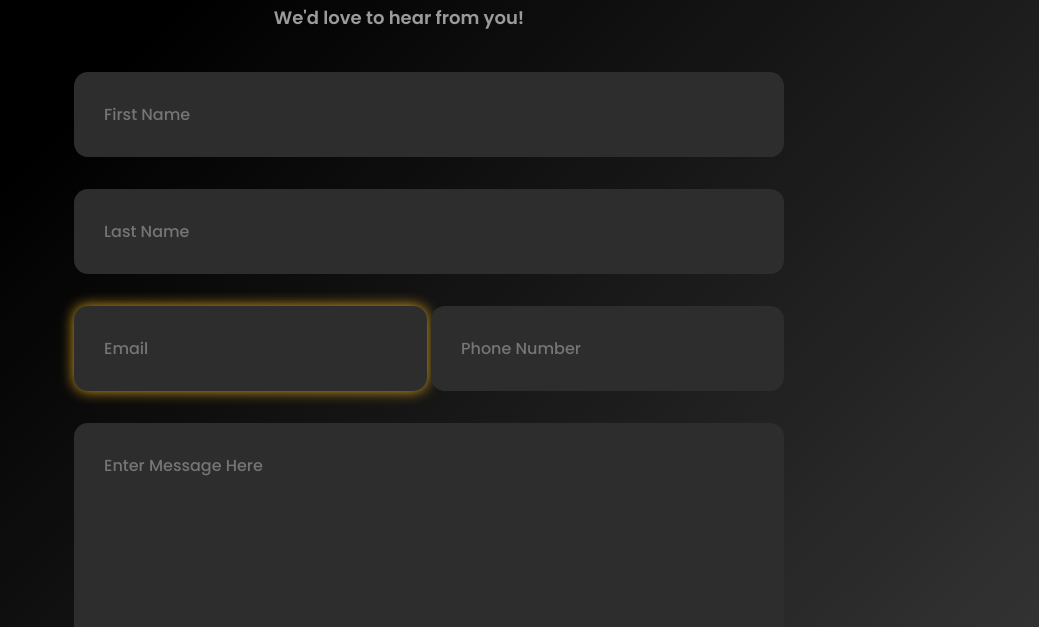
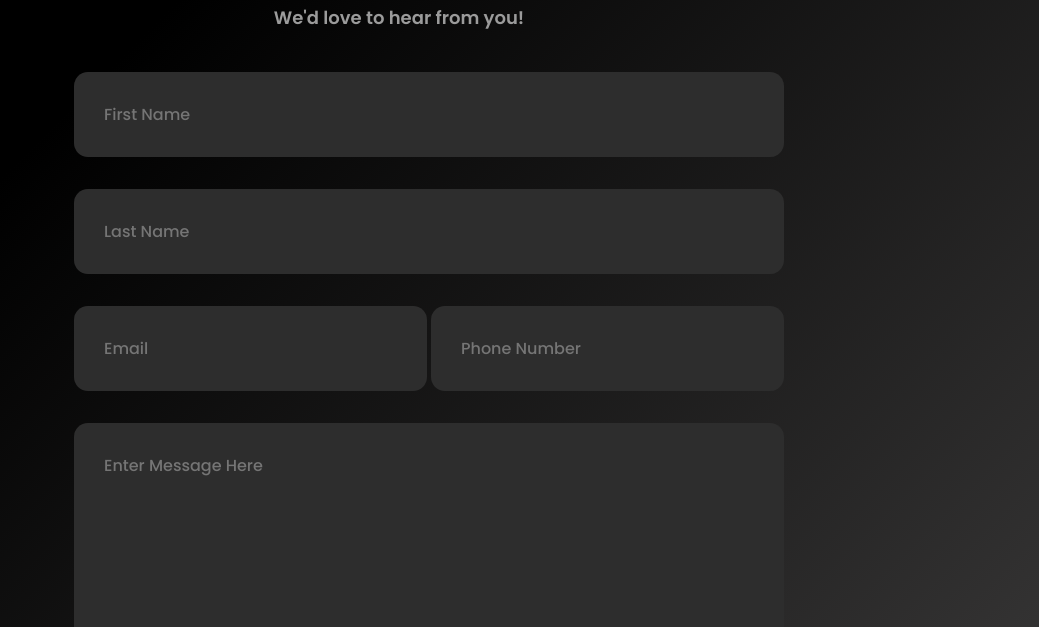
Before and after one commit to saim-x/CheetayReplicationSite, a plain HTML site: page feedbackform.html in a window 1280 px wide. Shown: the part 173-800 px from the top of the page, without its empty margins (241-1280 px from the left). Drawn offline with Linux system fonts and the light colour scheme.

Commit message:
Add files via upload

```diff
--- a/feedbackform.html
+++ b/feedbackform.html
@@ -65,9 +65,7 @@
         box-shadow: 0px 0px 14px goldenrod;
     }
 
-    #email-id:invalid {
-        box-shadow: 0px 0px 14px goldenrod;
-    }
+
 
     .thank-you-msg.show {
         display: block;
```
